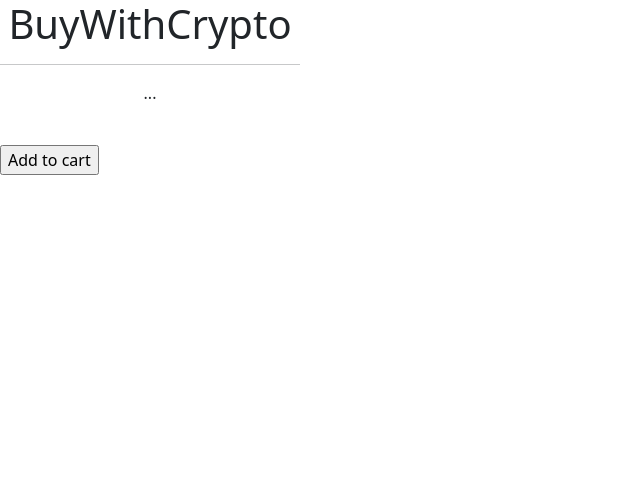
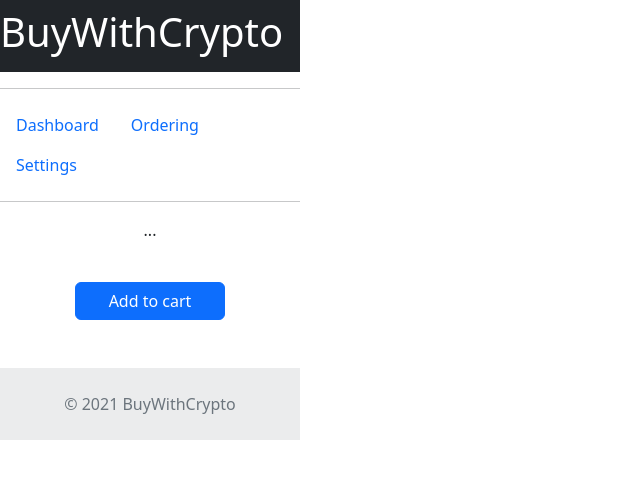
Before and after one commit to BuyWithCrypto/extension, a browser extension: page index.html in a window 1280 px wide. Shown: the whole page, without its empty margins (0-640 px from the left). Drawn offline with nearby package versions, Linux system fonts and the light colour scheme.

Commit message:
first design with Bootstrap

```diff
--- a/assets/css/main.css
+++ b/assets/css/main.css
@@ -12,3 +12,6 @@
 h1, p {
   text-align: center;
 }
+h1 {
+  color: #fff;
+}
--- a/index.html
+++ b/index.html
@@ -19,8 +19,42 @@
     <link rel="stylesheet" href="assets/css/main.css">
   </head>
   <body>
-    <h1>BuyWithCrypto</h1><hr/><p id="statusHostname">...</p><br/>
-    <input type="button" id="addToCart" value="Add to cart">
+    <div class="content">
+      <!-- Navigation Start -->
+      <nav class="navbar navbar-dark bg-dark">
+          <h1>BuyWithCrypto</h1>
+      </nav><hr/>
+      <!-- Navigation End -->
+
+      <!-- Menu Start -->
+      <ul class="nav justify-content-">
+        <li class="nav-item">
+          <a class="nav-link active" aria-current="page" href="javascript:void(0);">Dashboard</a>
+        </li>
+        <li class="nav-item">
+          <a class="nav-link" href="javascript:void(0);">Ordering</a>
+        </li>
+        <li class="nav-item">
+          <a class="nav-link" href="javascript:void(0);">Settings</a>
+        </li>
+      </ul>
+      <!-- Menu End -->
+
+      <!-- Content Start -->
+      <hr/><p id="statusHostname">...</p><br/>
+      <div class="d-grid gap-2 col-6 mx-auto">
+        <button id="addToCart" class="btn btn-primary" type="button">Add to cart</button>
+      </div><br><br>
+      <!-- Content End -->
+
+      <!-- Footer Start -->
+      <footer class="text-center text-lg-start bg-light text-muted">
+        <div class="text-center p-4" style="background-color: rgba(0, 0, 0, 0.05);">
+          © 2021 BuyWithCrypto
+        </div>
+      </footer>
+      <!-- Footer End -->
+    </div>
 
     <!-- JavaScript -->
     <script src="https://cdn.jsdelivr.net/npm/bootstrap@5.2.0-beta1/dist/js/bootstrap.bundle.min.js" integrity="sha384-pprn3073KE6tl6bjs2QrFaJGz5/SUsLqktiwsUTF55Jfv3qYSDhgCecCxMW52nD2" crossorigin="anonymous"></script>
```
